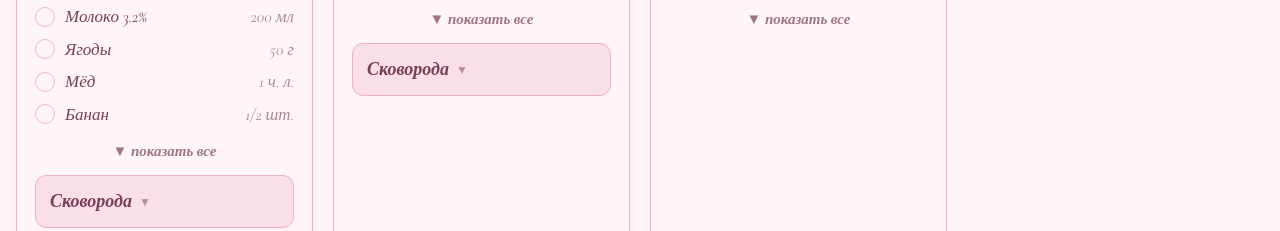
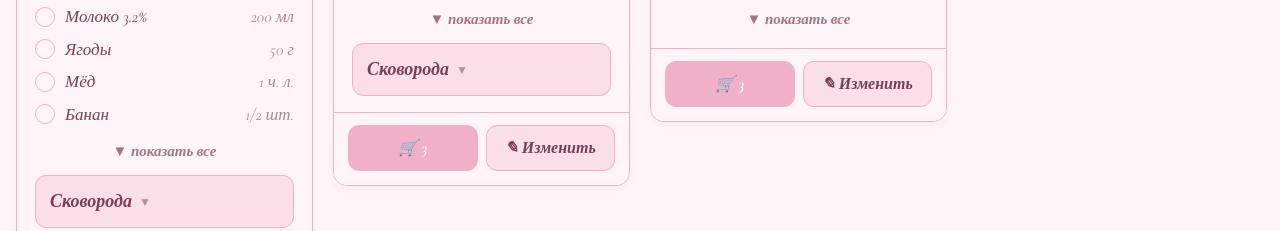
Before and after one commit to GekAtaca/kopilka-receptov, a plain HTML site: page index.html in a window 1280 px wide. Shown: the part 867-1098 px from the top of the page. Drawn offline with nearby package versions, Linux system fonts and the light colour scheme; a web font is replaced by a local one.

Commit message:
высота у маленьких карточек разная по ряду

```diff
--- a/app/css/style.css
+++ b/app/css/style.css
@@ -286,3 +286,6 @@ html{
   position:relative;
   z-index:1;
 }
+/* Карточки по высоте контента, а не по высоте ряда */
+.recipes-grid{align-items:start}
+.card{height:auto}
```
